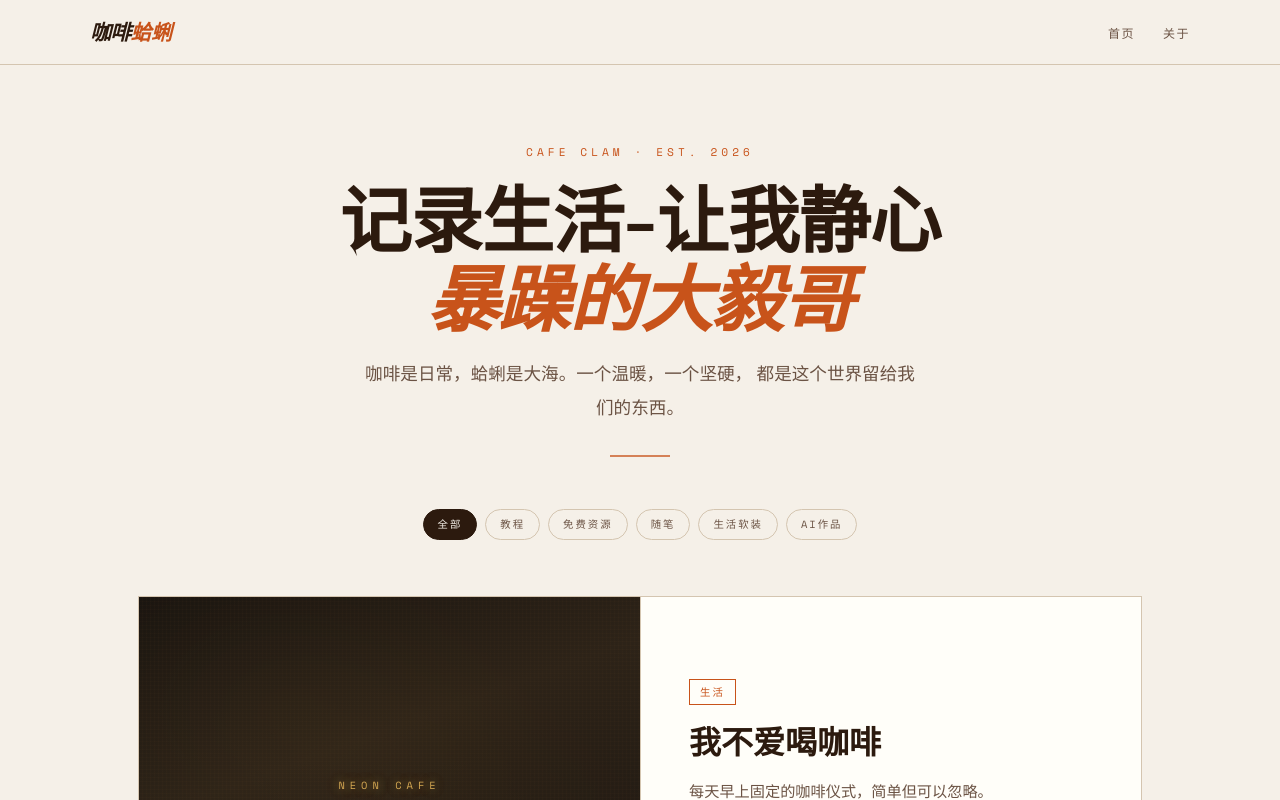
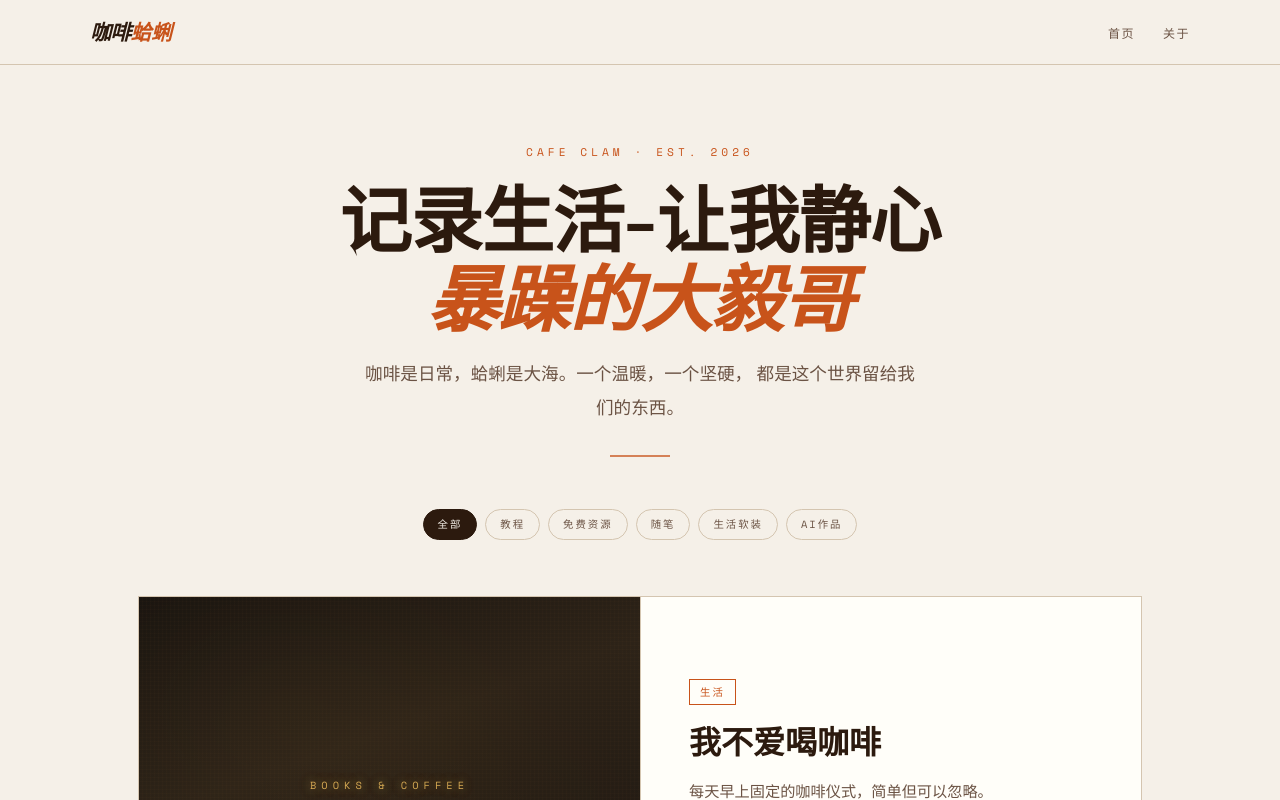
Before and after one commit to huangyiabc120/cafeclam-blog, a Next.js app: page / in a window 1280 px wide. Shown: the top 800 px of the page. Built offline with nearby package versions, Linux system fonts and the light colour scheme; a web font is replaced by a local one.

Commit message:
Update page.js

```diff
--- a/app/page.js
+++ b/app/page.js
@@ -37,7 +37,7 @@ export default function Home() {
         {featured && (
           <article className="featured-post">
             <div className="featured-image">
-              <span>NEON CAFE</span>
+              <span>BOOKS & COFFEE</span>
             </div>
             <div className="featured-content">
               <span className="featured-tag">{featured.category || '文章'}</span>
```
